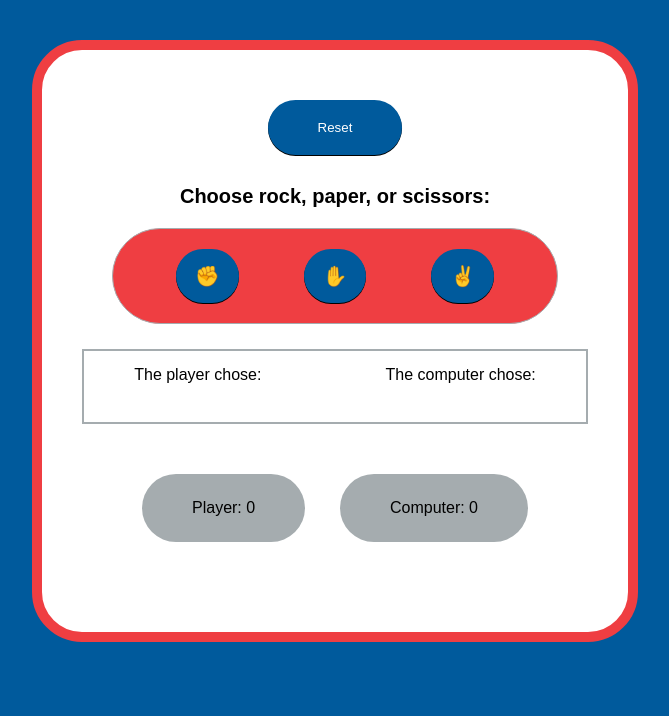
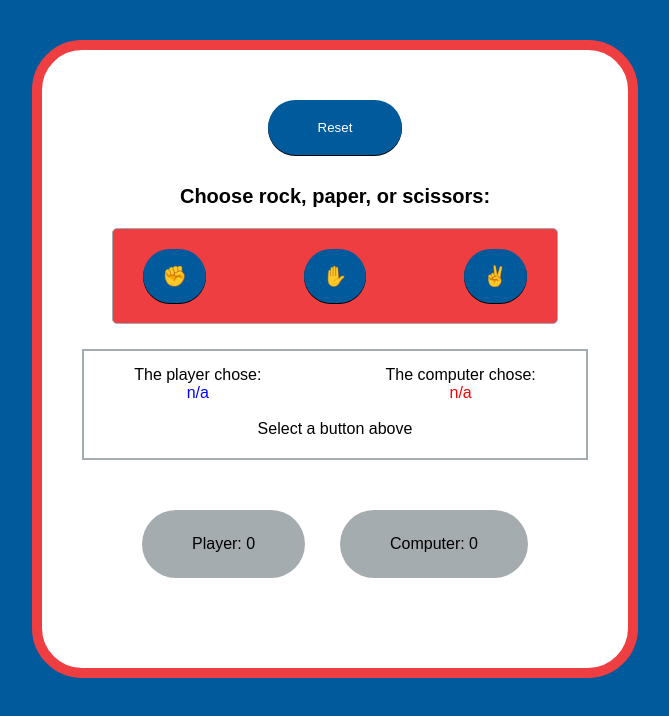
Before and after one commit to djsong15/rock-paper-scissors, a plain HTML site: page index.html in a window 1280 px wide. Both pictures are taken after a click on the button "Reset". Shown: the whole page, without its empty margins (305-974 px from the left). Drawn offline with nearby package versions, Linux system fonts and the light colour scheme.

Commit message:
Changed reset to an event listener. Added finishing touches to CSS.

```diff
--- a/index.html
+++ b/index.html
@@ -11,7 +11,7 @@
     <div id="app">
         <div id="main-buttons">
             <!-- <button id="start-button" class="main-button">Start Game</button> -->
-            <button class="main-button" onclick="reset()">Reset</button>
+            <button class="main-button" id="reset">Reset</button>
         </div>
         <div id="instructions">
             <p>Choose rock, paper, or scissors:</p>
--- a/script.js
+++ b/script.js
@@ -71,10 +71,15 @@ function playRound(player, computer) {
     console.log(`Final: Player - ${playerScore}, Computer - ${computerScore}`);
 }*/
 
-function reset() {
-    playerDisplay.textContent = '';
-    computerDisplay.textContent = '';
-    message.textContent = '';
+playerChoice.forEach(choice => choice.addEventListener('click', function (e) {
+    playRound(e.composedPath()[0].value, computerPlay());
+}));
+
+const resetBtn = document.querySelector('#reset');
+resetBtn.addEventListener('click', () => {
+    playerDisplay.textContent = 'n/a';
+    computerDisplay.textContent = 'n/a';
+    message.textContent = 'Select a button above';
 
     playerScore = 0;
     computerScore = 0;
@@ -82,8 +87,4 @@ function reset() {
     computerScoreboard.textContent = computerScore;
 
     appContainer.removeChild(div);
-};
-
-playerChoice.forEach(choice => choice.addEventListener('click', function (e) {
-    playRound(e.composedPath()[0].value, computerPlay());
-}));
+});
--- a/style.css
+++ b/style.css
@@ -53,11 +53,11 @@ button:active {
 #game-buttons {
     background-color: #EF3E42;
     border: 1px solid #A5ACAF;
-    border-radius: 50px;
+    border-radius: 5px;
     margin: 0px 30px;
     padding: 20px 30px;
     display: flex;
-    justify-content: space-around;
+    justify-content: space-between;
 }
 
 .choice {
```
